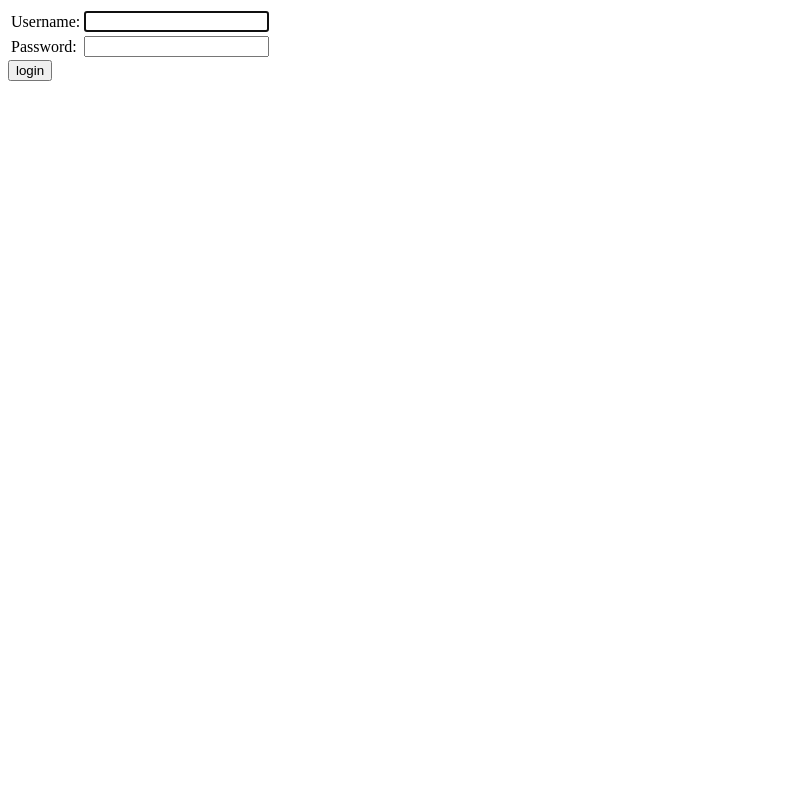
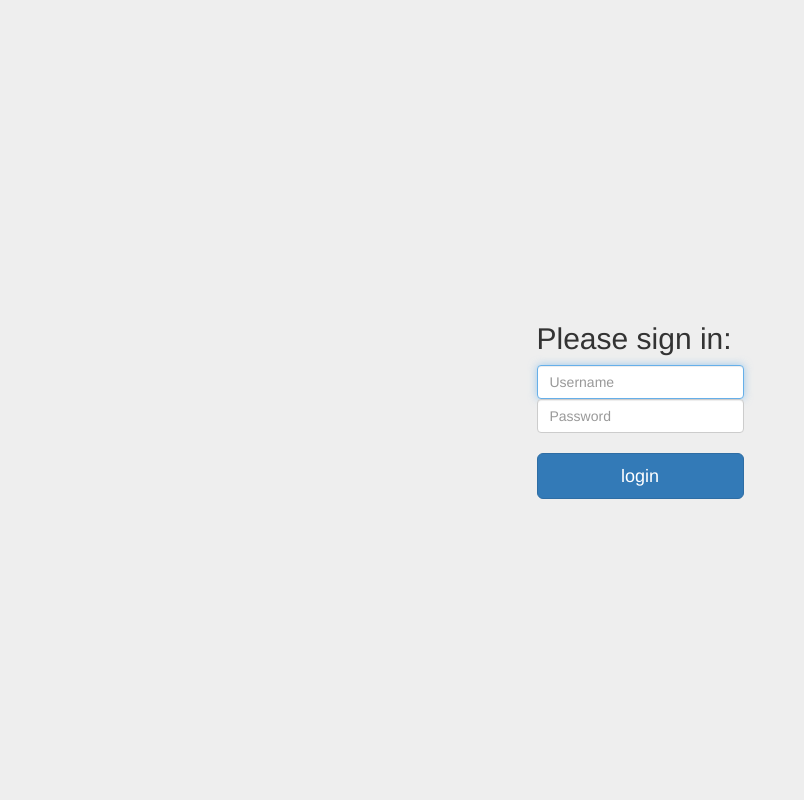
Before and after one commit to charlp1/isi_payslip_emailing, a Django app: page /login/ in a window 1280 px wide. Shown: the whole page, without its empty margins (0-804 px from the left). Run offline with Django 3.2, Linux system fonts and the light colour scheme; some libraries are stand-ins or nearby versions.

Commit message:
Initial style changes for login page

```diff
--- a/isi_payslip_email/payslip/static/css/style.css
+++ b/isi_payslip_email/payslip/static/css/style.css
@@ -130,6 +130,25 @@ input[type=checkbox] {
     margin-left: 15px;
 }
 
+/* Login Page */
+.login-page, .login-form-container {
+    height: 100%;
+}
+
+.login-page {
+    background: #eee;
+}
+
+.login-form-container {
+    display: flex;
+}
+
+.login-form {
+    max-width: 300px;
+    padding: 15px;
+    margin: auto;
+}
+
 /* */
 
 #page-wrapper {
--- a/isi_payslip_email/payslip/templates/base.html
+++ b/isi_payslip_email/payslip/templates/base.html
@@ -4,7 +4,7 @@
 <head>
 
     <meta charset="UTF-8">
-    <meta name="description" content="File Upload widget with multiple file selection, drag&amp;drop support and progress bar for jQuery. Supports cross-domain, chunked and resumable file uploads. Works with any server-side platform (PHP, Python, Ruby on Rails, Java, Node.js, Go etc.) that supports standard HTML form file uploads.">
+    <meta name="description" content="ISI Payslip Email Web App">
     <meta name="viewport" content="width=device-width, initial-scale=1.0">
 
     <!-- Bootstrap styles -->
--- a/isi_payslip_email/webapp/templates/registration/login.html
+++ b/isi_payslip_email/webapp/templates/registration/login.html
@@ -1,25 +1,53 @@
+{% load staticfiles %}
 <!DOCTYPE html>
 <html>
 <head lang="en">
     <meta charset="UTF-8">
-    <title></title>
+    <title>Login</title>
+
+    <!-- Bootstrap styles -->
+    <link rel="stylesheet" href="{% static 'css/bootstrap.min.css' %}">
+
+    <link rel="stylesheet" href="{% static 'css/style.css' %}">
 </head>
-<body>
-    <form method="post" action="{% url 'django.contrib.auth.views.login' %}">
-        {% csrf_token %}
-        <table>
-        <tr>
-            <td>{{ form.username.label_tag }}</td>
-            <td>{{ form.username }}</td>
-        </tr>
-        <tr>
-            <td>{{ form.password.label_tag }}</td>
-            <td>{{ form.password }}</td>
-        </tr>
-        </table>
+<body class="login-page">
 
-        <input type="submit" value="login" />
-        <input type="hidden" name="next" value="{{ next }}" />
-    </form>
+    <div class="login-form-container">
+        <form class="form-horizontal login-form"
+                method="post"
+                action="{% url 'django.contrib.auth.views.login' %}">
+
+            {% csrf_token %}
+
+            <h2 style="margin-bottom:10px;">Please sign in:</h2>
+
+            <label for=inputEmail" class="sr-only">{{ form.username.label_tag }}</label>
+            {{ form.username }}
+
+            <label for=inputPassword" class="sr-only">{{ form.password.label_tag }}</label>
+            {{ form.password }}
+
+            <br/>
+
+            <input class="btn btn-lg btn-primary btn-block" type="submit" value="login" />
+            <input type="hidden" name="next" value="{{ next }}" />
+
+        </form>
+    </div>
+
+    <script src='{% static "js/jquery.min.js" %}'></script>
+    <script>
+
+        var userInput = $( "#id_username" );
+        var passwordInput = $( "#id_password" );
+
+        userInput.addClass( "form-control" );
+        userInput.attr( "placeholder", "Username" );
+
+        passwordInput.addClass( "form-control" );
+        passwordInput.attr( "placeholder", "Password" );
+
+    </script>
+
 </body>
 </html>
```
